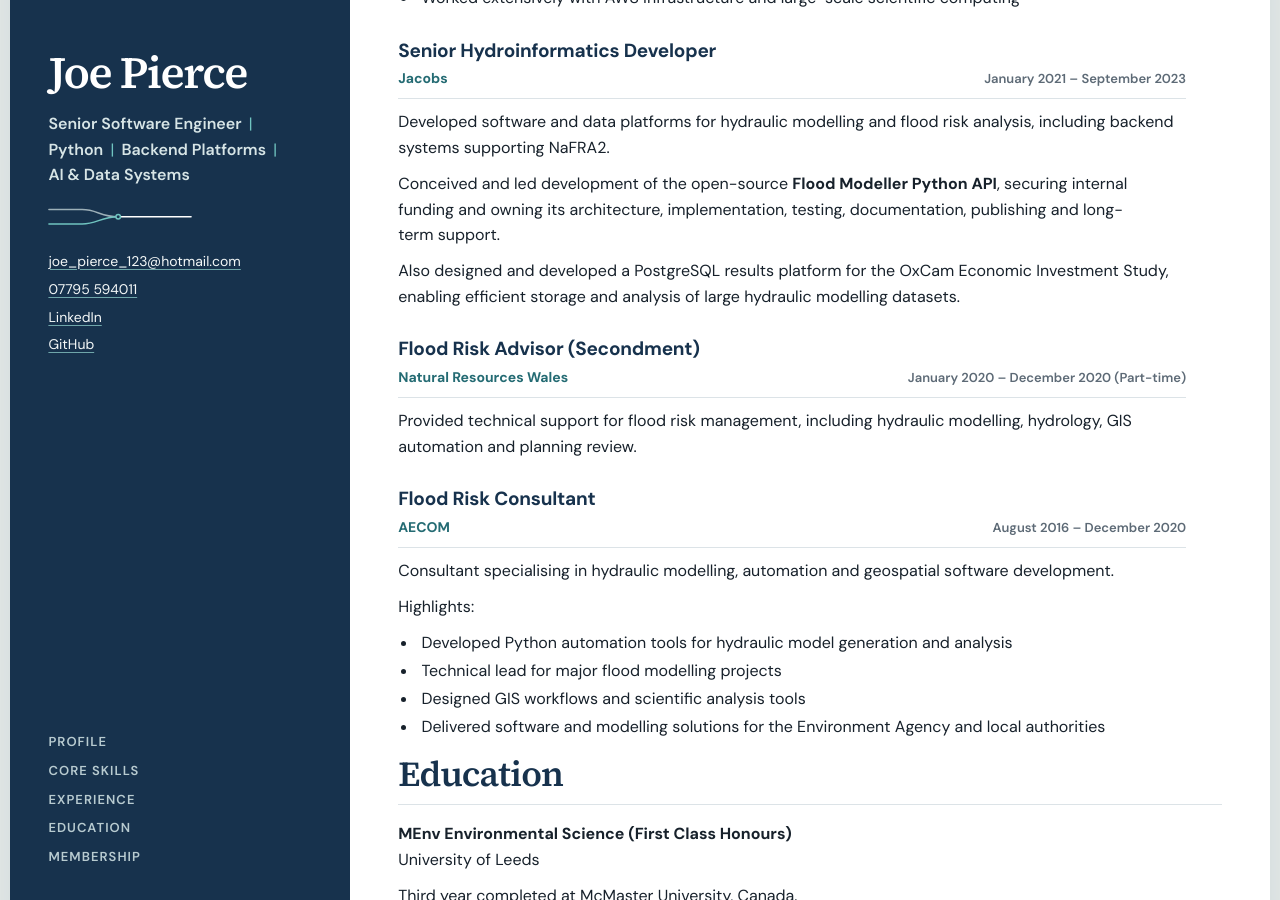
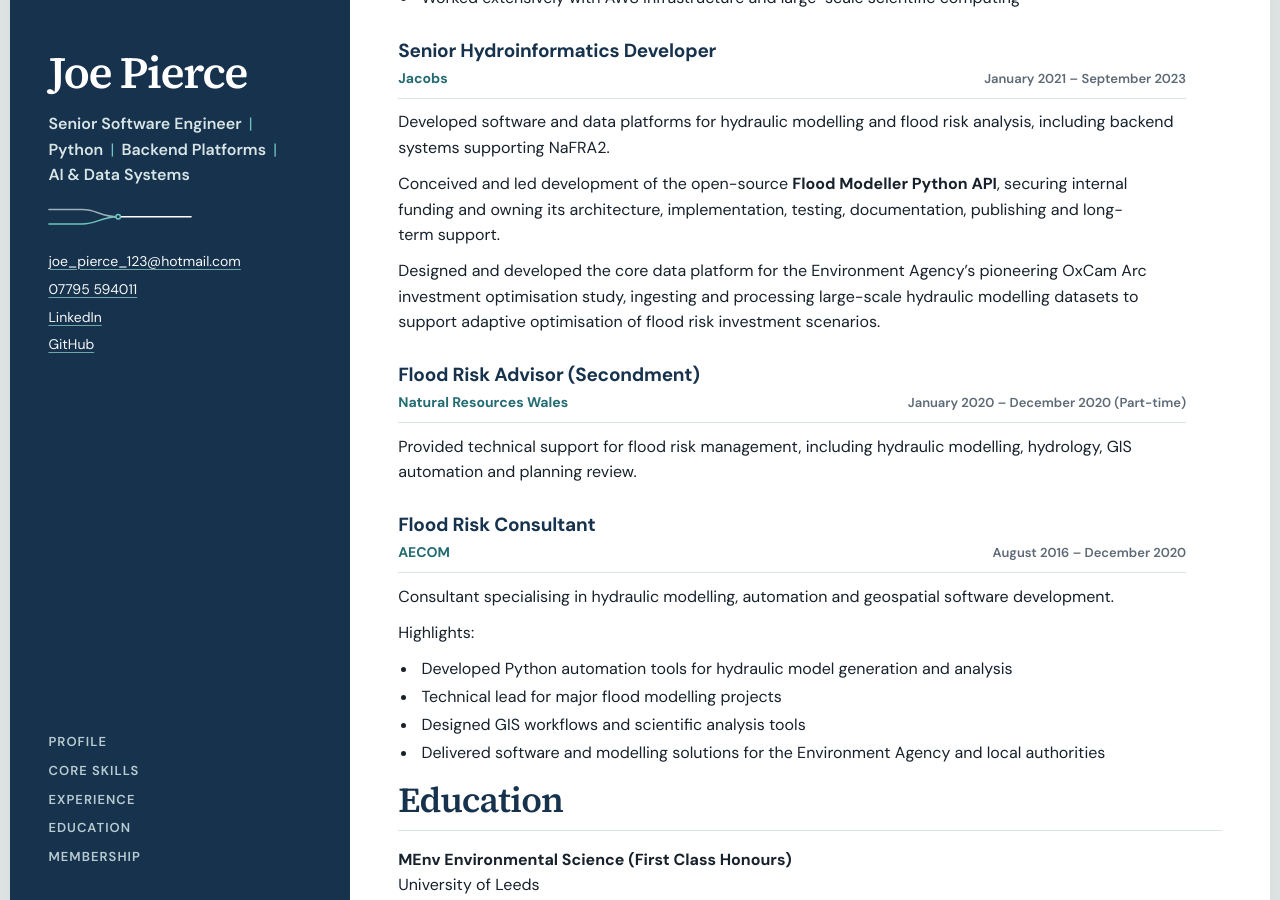
Before and after one commit to joe-pierce/joe-pierce.github.io, a Jekyll site: the page built from index.md, in a window 1280 px wide and 900 px high, scrolled down 1761 px. Built offline with Jekyll 4.4.1, drawn with Linux system fonts in a browser that asks for light colours.

Commit message:
Update index.md

```diff
--- a/index.md
+++ b/index.md
@@ -131,7 +131,7 @@
 
 Conceived and led development of the open-source **Flood Modeller Python API**, securing internal funding and owning its architecture, implementation, testing, documentation, publishing and long-term support.
 
-Also designed and developed a PostgreSQL results platform for the OxCam Economic Investment Study, enabling efficient storage and analysis of large hydraulic modelling datasets.
+Designed and developed the core data platform for the Environment Agency’s pioneering OxCam Arc investment optimisation study, ingesting and processing large-scale hydraulic modelling datasets to support adaptive optimisation of flood risk investment scenarios.
 
 ---
 
```
